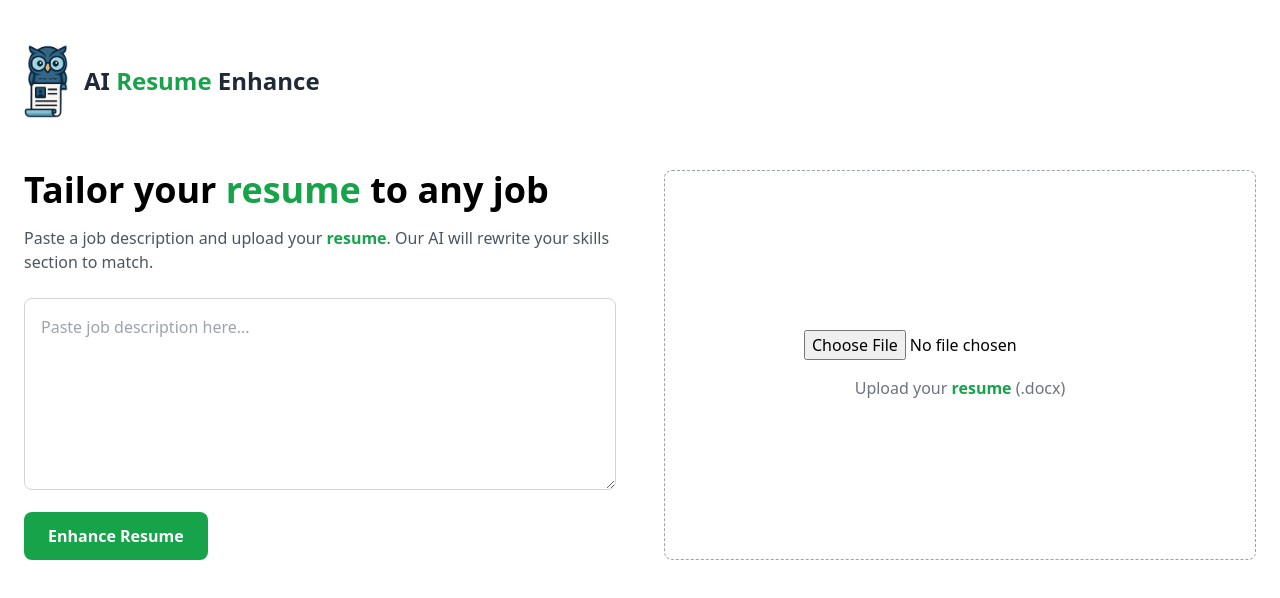
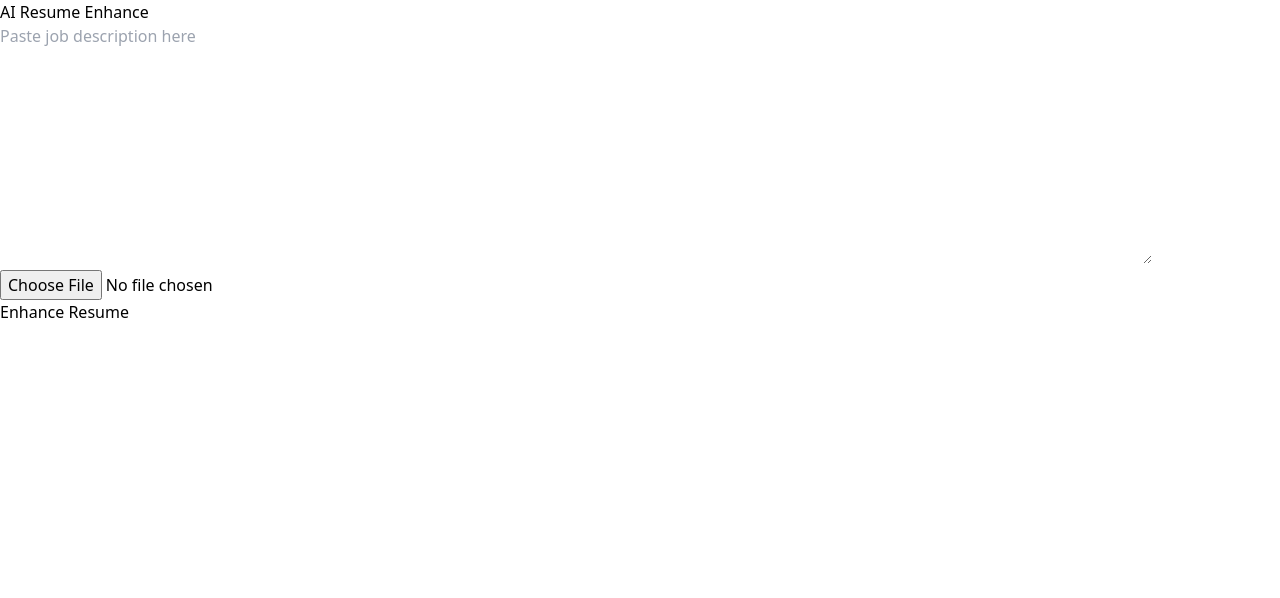
Before and after one commit to SahilChhina/Resume_Enhancer, a React (Create React App) app: page / in a window 1280 px wide. Shown: the top 598 px of the page. Built offline with nearby package versions, Linux system fonts and the light colour scheme.

Commit message:
Fixing preview

```diff
--- a/src/App.js
+++ b/src/App.js
@@ -1,142 +1,67 @@
 import React, { useState } from "react";
 
-function App() {
+export default function App() {
+  const [resumeFile, setResumeFile] = useState(null);
   const [jobDescription, setJobDescription] = useState("");
-  const [resumeFile, setResumeFile] = useState(null);
-  const [previewUrl, setPreviewUrl] = useState(null);
-  const [downloadUrl, setDownloadUrl] = useState(null);
-  const [loading, setLoading] = useState(false);
+  const [pdfUrl, setPdfUrl] = useState("");
+  const [docxUrl, setDocxUrl] = useState("");
 
-  const handleSubmit = async () => {
-    if (!jobDescription || !resumeFile) {
-      alert("Both resume and job description are required.");
+  const handleEnhance = async () => {
+    if (!resumeFile || !jobDescription) {
+      alert("Please upload a resume and paste a job description.");
       return;
     }
 
     const formData = new FormData();
-    formData.append("job_description", jobDescription);
     formData.append("resume", resumeFile);
+    formData.append("jobDescription", jobDescription);
 
-    setLoading(true);
-
-    try {
     const res = await fetch("https://resume-enhancer-backend-rui4.onrender.com/enhance", {
       method: "POST",
       body: formData,
     });
 
-      if (!res.ok) throw new Error("Upload failed");
+    const data = await res.json();
 
-      const blob = await res.blob();
-      const objectUrl = window.URL.createObjectURL(blob);
-      setDownloadUrl(objectUrl);
-      setPreviewUrl("https://resume-enhancer-backend-rui4.onrender.com/preview");
-
-    } catch (err) {
-      console.error("Upload failed:", err);
-      alert("Error uploading: " + err.message);
-    } finally {
-      setLoading(false);
+    if (data.status === "success") {
+      setPdfUrl("https://resume-enhancer-backend-rui4.onrender.com" + data.pdf_url + "?ts=" + Date.now());
+      setDocxUrl("https://resume-enhancer-backend-rui4.onrender.com" + data.docx_url);
+    } else {
+      alert("Enhancement failed.");
     }
   };
 
   return (
-    <div className="min-h-screen bg-white px-6 py-10 font-sans">
-      <header className="flex items-center justify-between mb-12">
-        <div className="flex items-center gap-3">
-          <img
-            src={`${process.env.PUBLIC_URL}/logo.png`}
-            alt="logo"
-            className="w-12 h-18 object-contain"
-          />
-          <h1 className="text-2xl font-bold text-gray-800">
-            AI <span className="text-green-600 font-semibold">Resume</span> Enhance
-          </h1>
-        </div>
-      </header>
-
-      <div className="grid grid-cols-1 md:grid-cols-2 gap-12">
     <div>
-          <h2 className="text-4xl font-bold mb-4">
-            Tailor your <span className="text-green-600 font-semibold">resume</span> to any job
-          </h2>
-          <p className="text-gray-600 mb-6">
-            Paste a job description and upload your{" "}
-            <span className="text-green-600 font-semibold">resume</span>. Our AI will rewrite your
-            skills section to match.
-          </p>
-
+      <h1>AI Resume Enhance</h1>
       <textarea
         value={jobDescription}
         onChange={(e) => setJobDescription(e.target.value)}
-            placeholder="Paste job description here..."
-            className="w-full h-48 p-4 border border-gray-300 rounded-lg focus:ring-2 focus:ring-green-500"
-          ></textarea>
+        placeholder="Paste job description here"
+        rows={10}
+        style={{ width: "90%" }}
+      />
+      <br />
+      <input type="file" accept=".docx" onChange={(e) => setResumeFile(e.target.files[0])} />
+      <br />
+      <button onClick={handleEnhance}>Enhance Resume</button>
 
-          <button
-            onClick={handleSubmit}
-            className="mt-4 bg-green-600 hover:bg-green-700 text-white px-6 py-3 rounded-lg font-semibold"
-            disabled={loading}
-          >
-            {loading ? "Enhancing..." : "Enhance Resume"}
-          </button>
-
-          {downloadUrl && (
-            <div className="flex flex-col mt-4 gap-3">
-              <a
-                href={downloadUrl}
-                download="enhanced_resume.docx"
-                className="bg-white border border-green-600 text-green-600 hover:bg-green-50 px-6 py-2 rounded-lg font-medium text-center"
-              >
+      {pdfUrl && (
+        <>
+          <h2>Preview</h2>
+          <iframe
+            src={pdfUrl}
+            title="Resume Preview"
+            width="100%"
+            height="600px"
+            style={{ border: "1px solid #ccc" }}
+          />
+          <br />
+          <a href={docxUrl} download>
             Download Enhanced Resume (Word File)
           </a>
-              <a
-                href="https://resume-enhancer-backend-rui4.onrender.com/preview"
-                target="_blank"
-                rel="noopener noreferrer"
-                className="bg-white border border-green-600 text-green-600 hover:bg-green-50 px-6 py-2 rounded-lg font-medium text-center"
-              >
-                Download Enhanced Resume (PDF)
-              </a>
-            </div>
+        </>
       )}
-        </div>
-
-        <div className="flex flex-col items-center justify-center border border-dashed border-gray-400 p-6 rounded-lg w-full">
-          {!resumeFile ? (
-            <>
-              <input
-                type="file"
-                accept=".docx"
-                onChange={(e) => {
-                  const file = e.target.files[0];
-                  if (file) {
-                    setResumeFile(file);
-                  }
-                }}
-                className="mb-4"
-              />
-              <p className="text-gray-500 text-center">
-                Upload your{" "}
-                <span className="text-green-600 font-semibold">resume</span> (.docx)
-              </p>
-            </>
-          ) : previewUrl ? (
-            <iframe
-              src={previewUrl}
-              title="Resume Preview"
-              className="w-full h-[700px] border rounded-md shadow-lg"
-            />
-          ) : (
-            <div className="text-center">
-              <p className="text-green-700 text-lg font-semibold mb-2">✅ Resume Selected</p>
-              <p className="text-gray-800">{resumeFile.name}</p>
-            </div>
-          )}
-        </div>
-      </div>
     </div>
   );
 }
-
-export default App;
```
Lines whose indentation alone changed are shown as unchanged.
